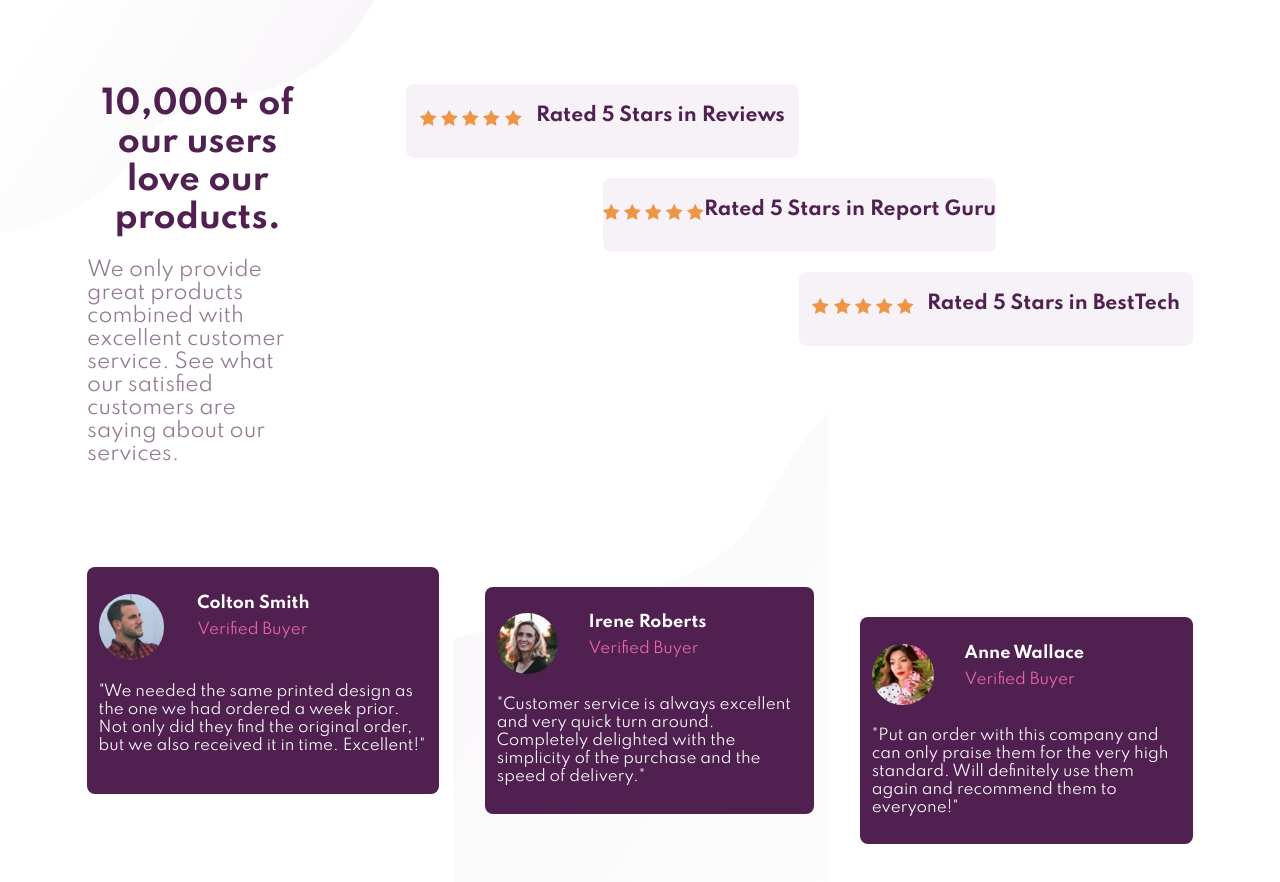
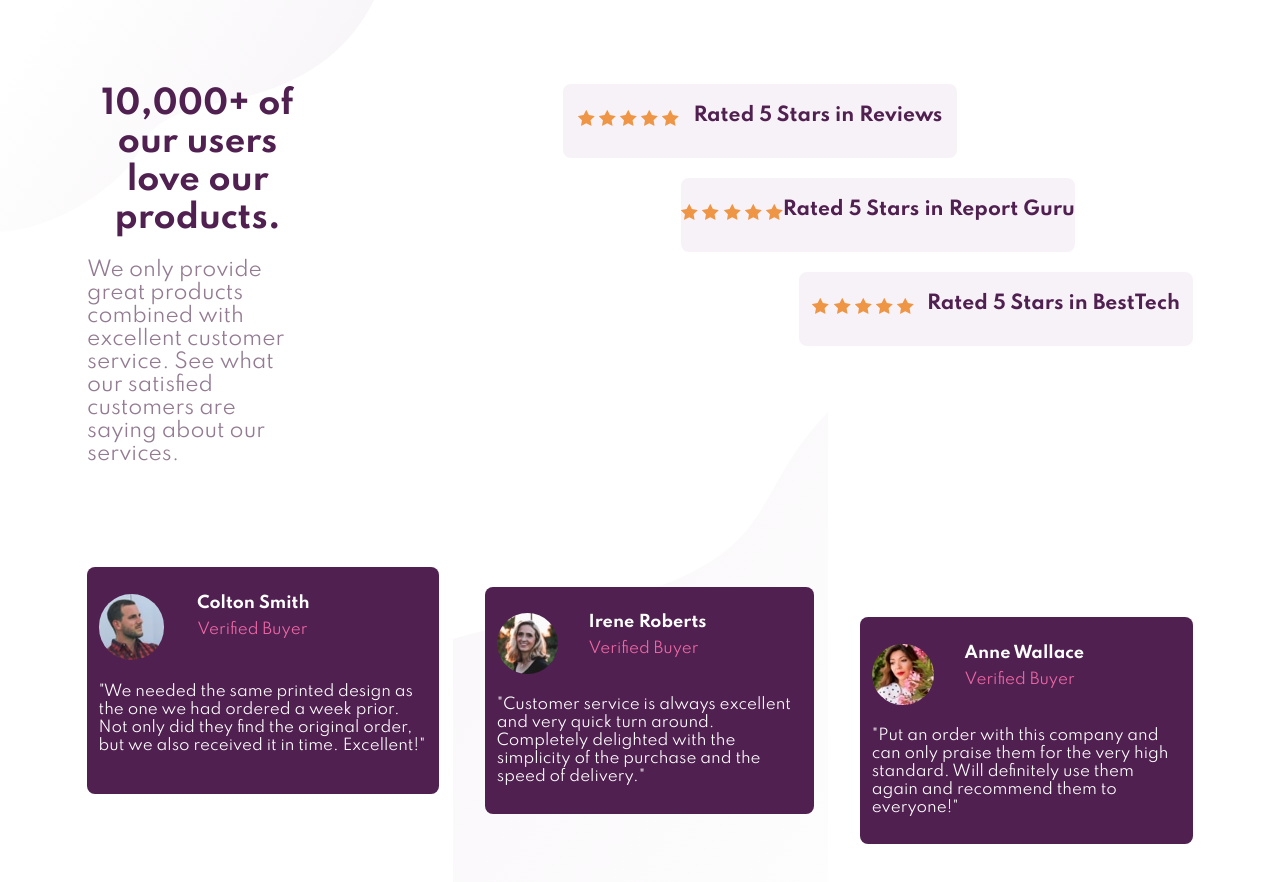
Before and after one commit to nayanabhatm/social-proof-section, a plain HTML site: page index.html in a window 1280 px wide. Drawn offline with Linux system fonts and the light colour scheme.

Commit message:
minor style change

```diff
--- a/style.css
+++ b/style.css
@@ -109,12 +109,12 @@ header p {
 
   .rating1 {
     position: relative;
-    right: 100%;
+    right: 60%;
   }
 
   .rating2 {
     position: relative;
-    right: 50%;
+    right: 30%;
   }
 
   /* reviews */
```
